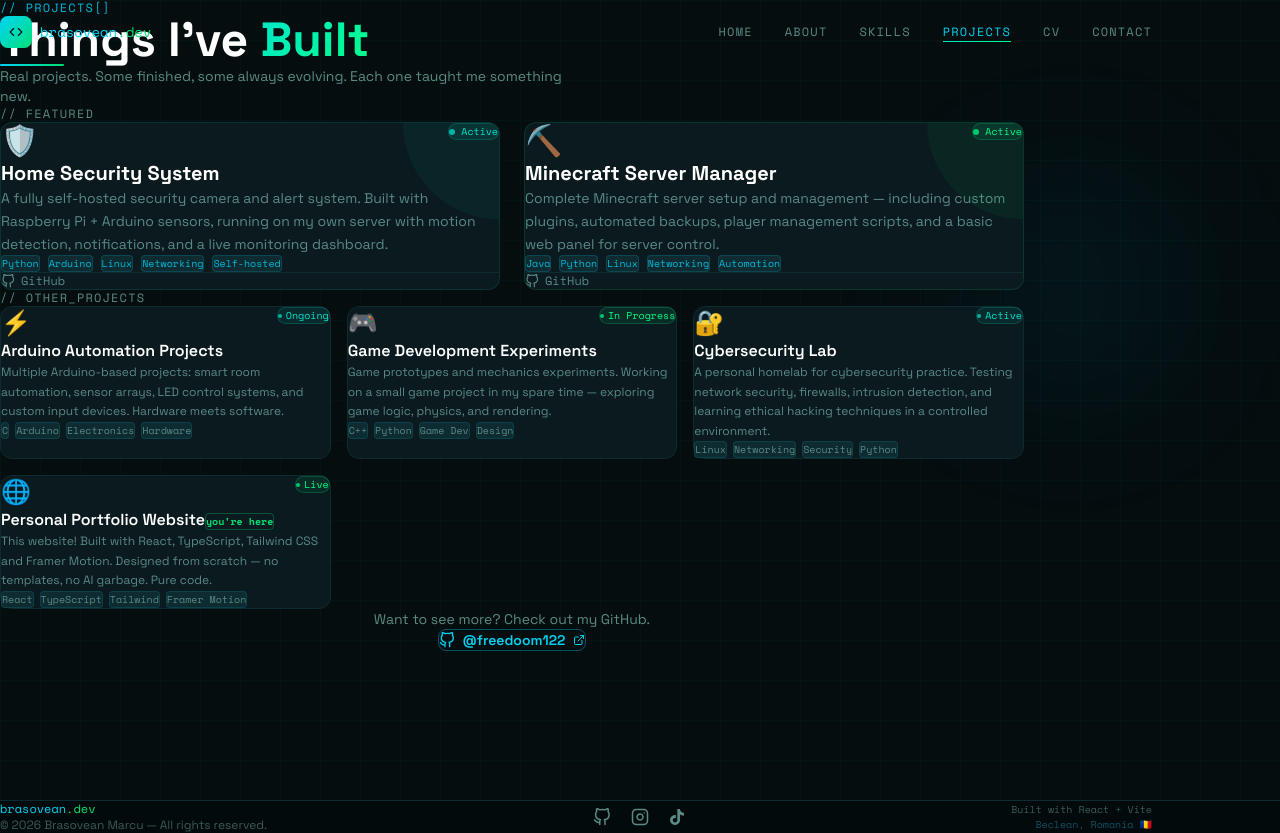
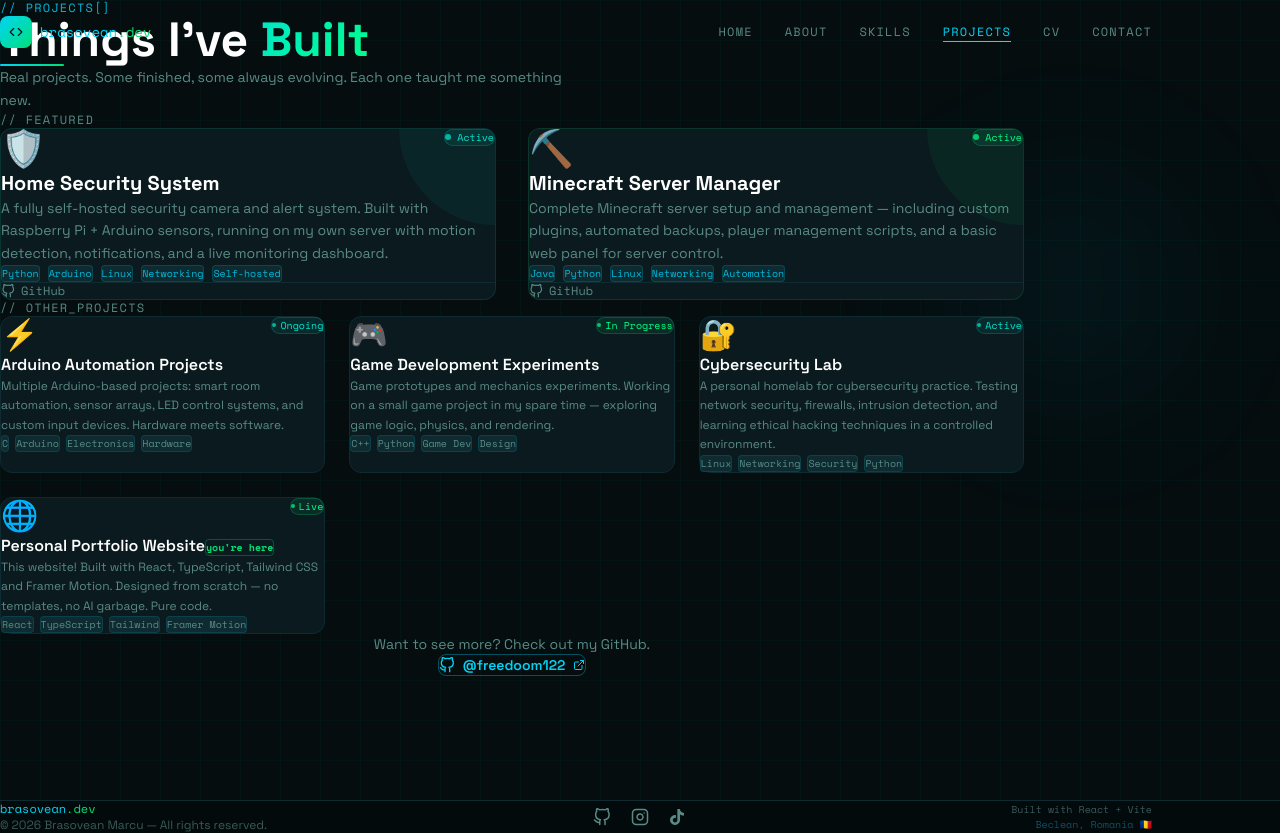
Before and after one commit to freedoom122/My-personal-Site, a React (Vite) app: page /projects in a window 1280 px wide. Built offline with nearby package versions, Linux system fonts and the light colour scheme.

Commit message:
Improve Projects page spacing - better card separation and breathing room

```diff
--- a/src/pages/Projects.tsx
+++ b/src/pages/Projects.tsx
@@ -85,14 +85,14 @@ export default function Projects() {
   const rest = projects.filter((p) => !p.featured);
 
   return (
-    <main className="relative min-h-screen z-10 pt-24 pb-20 px-6">
+    <main className="relative min-h-screen z-10 pt-28 pb-24 px-6">
       <div className="fixed inset-0 grid-bg pointer-events-none z-0" />
       <div className="fixed top-40 right-20 w-64 h-64 rounded-full bg-cyan-500/5 blur-3xl pointer-events-none" />
 
       <div className="max-w-5xl mx-auto relative z-10">
         {/* Header */}
-        <motion.div variants={fadeUp(0)} initial="hidden" animate="show" className="mb-16">
-          <p className="font-mono text-xs text-cyan-500 tracking-widest uppercase mb-3">// projects[]</p>
+        <motion.div variants={fadeUp(0)} initial="hidden" animate="show" className="mb-20">
+          <p className="font-mono text-xs text-cyan-500 tracking-widest uppercase mb-4">// projects[]</p>
           <h1 className="text-4xl md:text-5xl font-bold text-white mb-4">
             Things I've{' '}
             <span
@@ -102,18 +102,18 @@ export default function Projects() {
               Built
             </span>
           </h1>
-          <div className="w-16 h-0.5 bg-gradient-to-r from-cyan-400 to-green-400 rounded-full mb-4" />
-          <p className="text-[#5a8a85] text-sm max-w-xl">
+          <div className="w-16 h-0.5 bg-gradient-to-r from-cyan-400 to-green-400 rounded-full mb-6" />
+          <p className="text-[#5a8a85] text-sm max-w-xl leading-relaxed">
             Real projects. Some finished, some always evolving. Each one taught me something new.
           </p>
         </motion.div>
 
         {/* Featured Projects */}
-        <motion.div variants={fadeUp(0.1)} initial="hidden" animate="show">
-          <p className="font-mono text-xs text-[#5a8a85] tracking-widest uppercase mb-5">
+        <motion.div variants={fadeUp(0.1)} initial="hidden" animate="show" className="mb-16">
+          <p className="font-mono text-xs text-[#5a8a85] tracking-widest uppercase mb-8">
             // featured
           </p>
-          <div className="grid md:grid-cols-2 gap-6 mb-12">
+          <div className="grid md:grid-cols-2 gap-8">
             {featured.map((project, i) => (
               <motion.div
                 key={project.id}
@@ -122,7 +122,7 @@ export default function Projects() {
                 viewport={{ once: true }}
                 transition={{ delay: i * 0.15, duration: 0.7 }}
                 whileHover={{ y: -6 }}
-                className="tech-card rounded-xl p-6 relative overflow-hidden group cursor-default"
+                className="tech-card rounded-xl p-8 relative overflow-hidden group cursor-default"
                 style={{ borderColor: `${project.statusColor}20` }}
               >
                 {/* Gradient accent */}
@@ -131,8 +131,8 @@ export default function Projects() {
                   style={{ background: project.statusColor }}
                 />
 
-                <div className="flex items-start justify-between mb-4">
-                  <span className="text-3xl">{project.icon}</span>
+                <div className="flex items-start justify-between mb-5">
+                  <span className="text-4xl">{project.icon}</span>
                   <span
                     className="flex items-center gap-1.5 font-mono text-[10px] px-2 py-1 rounded-full"
                     style={{
@@ -149,14 +149,14 @@ export default function Projects() {
                   </span>
                 </div>
 
-                <h3 className="text-white font-bold text-xl mb-2 group-hover:text-cyan-300 transition-colors duration-200">
+                <h3 className="text-white font-bold text-xl mb-3 group-hover:text-cyan-300 transition-colors duration-200">
                   {project.title}
                 </h3>
-                <p className="text-[#5a8a85] text-sm leading-relaxed mb-5">
+                <p className="text-[#5a8a85] text-sm leading-relaxed mb-6">
                   {project.description}
                 </p>
 
-                <div className="flex flex-wrap gap-2 mb-4">
+                <div className="flex flex-wrap gap-2 mb-6">
                   {project.tags.map((tag) => (
                     <span
                       key={tag}
@@ -167,7 +167,7 @@ export default function Projects() {
                   ))}
                 </div>
 
-                <div className="flex items-center gap-4 pt-4 border-t border-[#0d2b30]">
+                <div className="flex items-center gap-4 pt-6 border-t border-[#0d2b30]">
                   <a
                     href="https://github.com/freedoom122"
                     target="_blank"
@@ -184,10 +184,10 @@ export default function Projects() {
         </motion.div>
 
         {/* Other Projects */}
-        <p className="font-mono text-xs text-[#5a8a85] tracking-widest uppercase mb-5">
+        <p className="font-mono text-xs text-[#5a8a85] tracking-widest uppercase mb-8">
           // other_projects
         </p>
-        <div className="grid sm:grid-cols-2 md:grid-cols-3 gap-4">
+        <div className="grid sm:grid-cols-2 md:grid-cols-3 gap-6 mb-12">
           {rest.map((project, i) => (
             <motion.div
               key={project.id}
@@ -196,10 +196,10 @@ export default function Projects() {
               viewport={{ once: true }}
               transition={{ delay: i * 0.1, duration: 0.6 }}
               whileHover={{ y: -4 }}
-              className="tech-card rounded-xl p-5 group cursor-default"
+              className="tech-card rounded-xl p-6 group cursor-default"
             >
-              <div className="flex items-start justify-between mb-3">
-                <span className="text-2xl">{project.icon}</span>
+              <div className="flex items-start justify-between mb-4">
+                <span className="text-3xl">{project.icon}</span>
                 <span
                   className="flex items-center gap-1 font-mono text-[10px] px-2 py-0.5 rounded-full"
                   style={{
@@ -215,7 +215,7 @@ export default function Projects() {
                   {project.status}
                 </span>
               </div>
-              <h3 className="text-white font-semibold text-base mb-2 group-hover:text-cyan-300 transition-colors duration-200">
+              <h3 className="text-white font-semibold text-base mb-3 group-hover:text-cyan-300 transition-colors duration-200">
                 {project.title}
                 {project.isThis && (
                   <span className="ml-2 text-[10px] font-mono text-green-400 border border-green-400/30 px-1.5 py-0.5 rounded">
@@ -223,7 +223,7 @@ export default function Projects() {
                   </span>
                 )}
               </h3>
-              <p className="text-[#5a8a85] text-xs leading-relaxed mb-4">
+              <p className="text-[#5a8a85] text-xs leading-relaxed mb-5">
                 {project.description}
               </p>
               <div className="flex flex-wrap gap-1.5">
@@ -246,9 +246,9 @@ export default function Projects() {
           whileInView={{ opacity: 1, y: 0 }}
           viewport={{ once: true }}
           transition={{ duration: 0.7 }}
-          className="mt-12 text-center"
+          className="text-center"
         >
-          <p className="text-[#5a8a85] text-sm mb-4">Want to see more? Check out my GitHub.</p>
+          <p className="text-[#5a8a85] text-sm mb-5">Want to see more? Check out my GitHub.</p>
           <a
             href="https://github.com/freedoom122"
             target="_blank"
```
